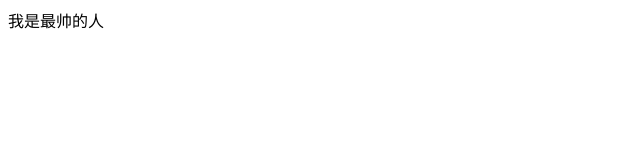
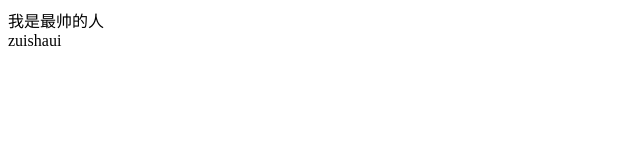
Before and after one commit to Shanegan/first-demo, a plain HTML site: page index4.html in a window 1280 px wide. Shown: the full height of the page, 0-640 px from the left. Drawn offline with Linux system fonts and the light colour scheme.

Commit message:
第几次？

```diff
--- a/index4.html
+++ b/index4.html
@@ -6,5 +6,6 @@
 </head>
 <body>
   <div>我是最帅的人</div>
+  <div>zuishaui</div>
 </body>
 </html>
```
